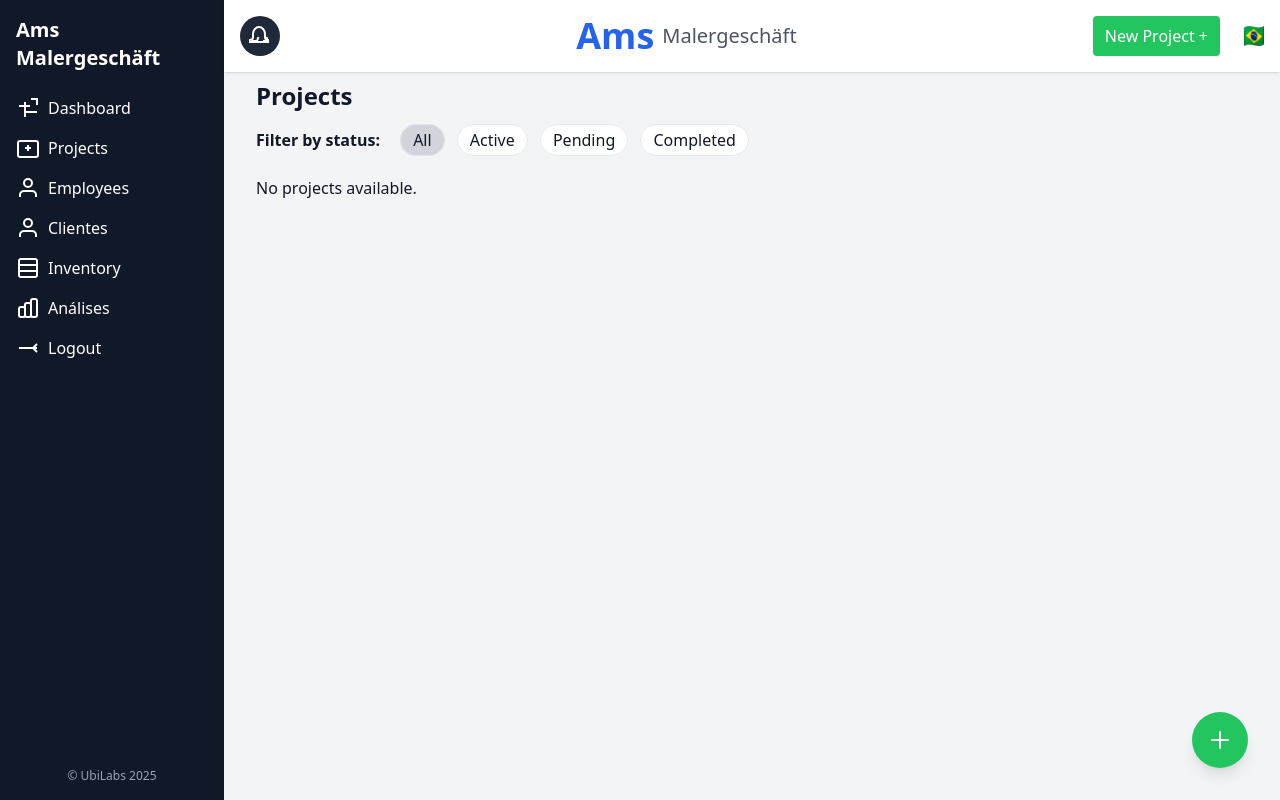
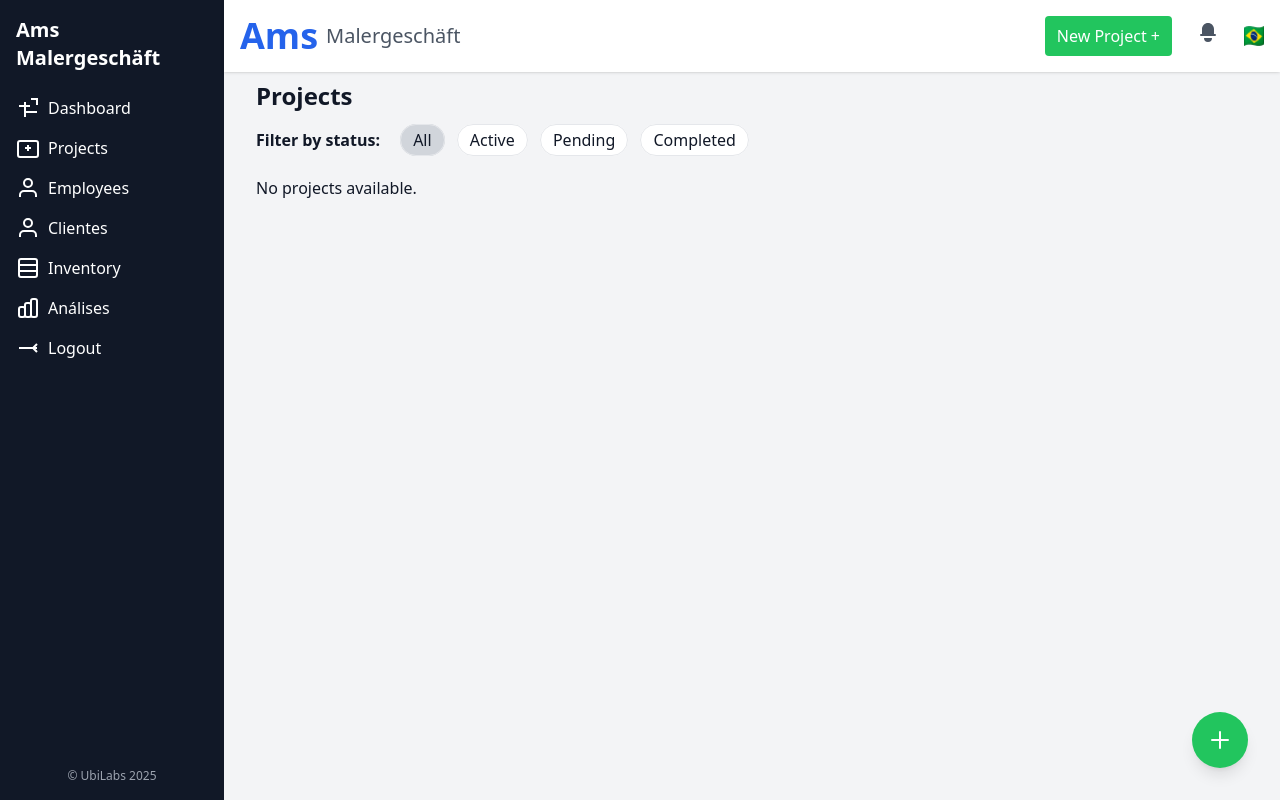
Before and after one commit to PabloResende/ams-malergeschaft, a PHP site: page /ams-malergeschaft/public/projects in a window 1280 px wide. Run offline with PHP 8.4, Linux system fonts and the light colour scheme; the visitor is signed in with stand-in values (Sample User, id 1); data that the repository does not hold is empty; some libraries are stand-ins or nearby versions.

Commit message:
notificações

```diff
--- a/app/views/layout/header.php
+++ b/app/views/layout/header.php
@@ -116,16 +116,28 @@ $isLoginOrRegisterPage = strpos($_SERVER['REQUEST_URI'], 'login') !== false ||
   <!-- Navbar fixa -->
   <nav class="bg-white shadow p-4 fixed top-0 left-56 right-0 z-10 flex items-center justify-between">
      <!-- Botão de Notificação -->
+
+      <div class="flex items-center">
+          <div class="flex items-center">
+              <span class="text-4xl font-bold text-blue-600"><a href="<?= $baseUrl ?>/dashboard">Ams </a></span>
+              <span class="ml-2 text-xl text-gray-600">Malergeschäft</span>
+          </div>
+      </div>
+      <div class="flex items-center space-x-6">
+      <div class="flex items-center space-x-6">
+      <a href="<?= $baseUrl ?>/projects?openModal=true" class="bg-green-500 text-white px-3 py-2 rounded hover:bg-green-600">
+        <?= $langText['new_project'] ?? 'Novo Projeto +' ?>
+    </a>
+            </div>
         <div class="relative">
-    <button id="notificationBtn" class="relative bg-gray-800 text-white p-2 rounded-full hover:bg-gray-700">
-        <svg class="w-6 h-6" fill="none" stroke="currentColor" stroke-width="2" viewBox="0 0 24 24">
-            <path d="M15 17h5l-1.5-4M4 17h5l1.5-4M5 10c0-3.866 2.686-7 6-7s6 3.134 6 7v3a3 3 0 003 3v2H2v-2a3 3 0 003-3v-3z"></path>
+        <button id="notificationBtn" class="relative bg-transparent">
+    <!-- Ícone de sino -->
+            <svg class="w-6 h-6 text-gray-600" fill="currentColor" viewBox="0 0 24 24">
+                <path d="M12 2C8.69 2 6 4.69 6 8v5H5a1 1 0 0 0 0 2h14a1 1 0 0 0 0-2h-1V8c0-3.31-2.69-6-6-6zm-4 15a4 4 0 0 0 8 0h-8z"/>
             </svg>
-
     <!-- Indicador de notificação -->
             <span id="notificationDot" class="absolute top-0 right-0 bg-red-600 w-3 h-3 rounded-full animate-ping hidden"></span>
         </button>
-
     <!-- Caixa de notificações -->
         <div id="notificationList" class="absolute right-0 mt-2 w-80 max-h-96 overflow-y-auto bg-white text-black p-4 rounded-lg shadow-lg hidden">
             <h3 class="text-lg font-bold text-gray-800 border-b pb-2">Notificações</h3>
@@ -145,23 +157,11 @@ $isLoginOrRegisterPage = strpos($_SERVER['REQUEST_URI'], 'login') !== false ||
             </ul>
         </div>
         </div>
-
-      <div class="flex items-center">
-          <div class="flex items-center">
-              <span class="text-4xl font-bold text-blue-600"><a href="<?= $baseUrl ?>/dashboard">Ams </a></span>
-              <span class="ml-2 text-xl text-gray-600">Malergeschäft</span>
-          </div>
-      </div>
-      <div class="flex items-center space-x-6">
-      <div class="flex items-center space-x-6">
-      <a href="<?= $baseUrl ?>/projects?openModal=true" class="bg-green-500 text-white px-3 py-2 rounded hover:bg-green-600">
-        <?= $langText['new_project'] ?? 'Novo Projeto +' ?>
-    </a>
-            </div>
           <div class="relative group">
               <button id="language-button" class="flex items-center gap-2 bg-white text-gray-900">
                   <?= $currentFlag ?>
               </button>
+
               <div id="language-menu" class="absolute right-0 mt-2 w-40 bg-white rounded-md shadow-lg border border-gray-300 hidden">
                   <?php foreach ($flags as $code => $flag): ?>
                       <a href="?lang=<?= htmlspecialchars($code) ?>" class="flex px-2 py-1 text-gray-800 hover:bg-gray-100">
--- a/app/views/layout/partials/notification.php
+++ b/app/views/layout/partials/notification.php
@@ -2,11 +2,10 @@
 
 $pdo = Database::connect();
 
-// Defina o limite para baixo estoque
 $lowStockLimit = 100;
 
-// Consulta para pegar os itens com estoque abaixo do limite
-$stmt = $pdo->prepare("SELECT id, name, quantity FROM inventory WHERE quantity < ?");
+// Se existir uma coluna 'type' que identifica o tipo do item (material, produto, etc.)
+$stmt = $pdo->prepare("SELECT id, name, quantity FROM inventory WHERE quantity < ? AND type = 'material'");
 $stmt->execute([$lowStockLimit]);
 $lowStockItems = $stmt->fetchAll(PDO::FETCH_ASSOC);
 
```
Lines whose indentation alone changed are shown as unchanged.
